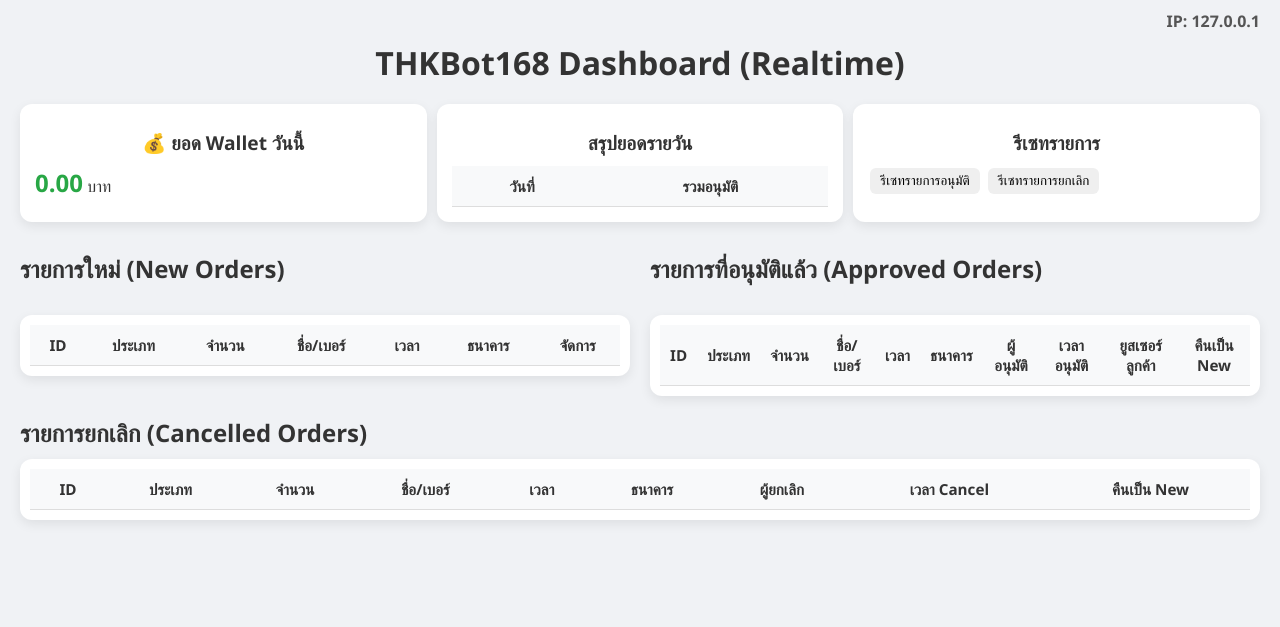
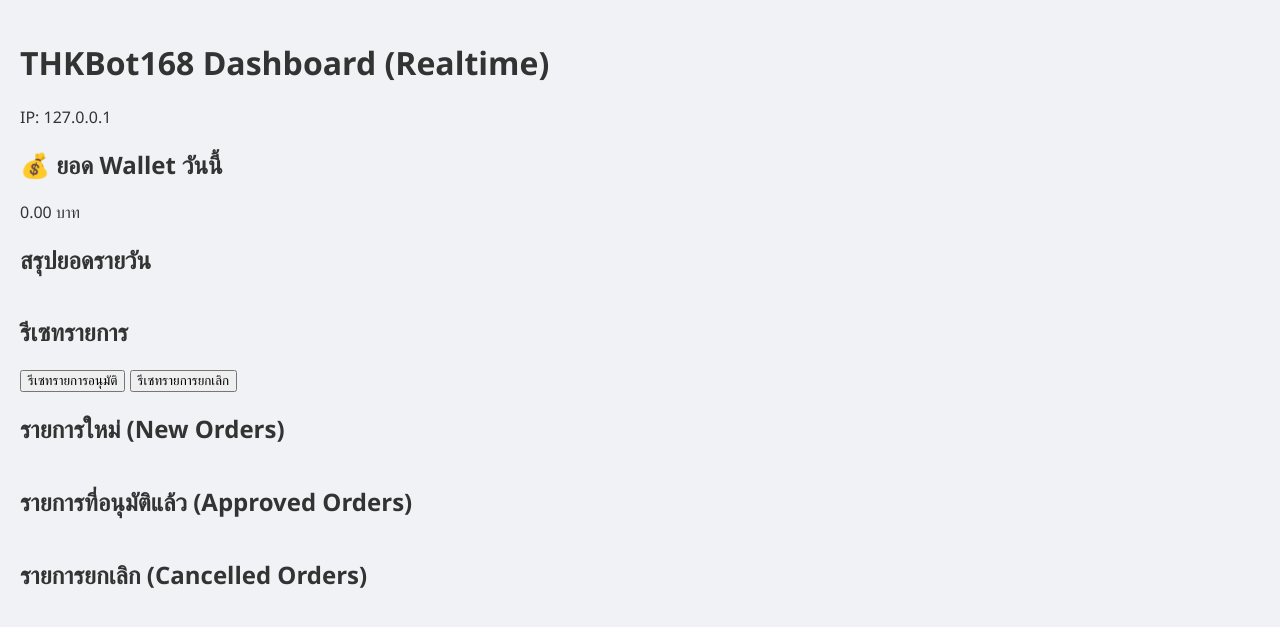
Before and after one commit to flook2018-prog/THKBOT168, a Flask app: page / in a window 1280 px wide. Shown: the top 627 px of the page. Run offline with Flask 3, Linux system fonts and the light colour scheme; data that the repository does not hold is empty.

Commit message:
Update index.html

```diff
--- a/templates/index.html
+++ b/templates/index.html
@@ -3,37 +3,16 @@
 <head>
 <title>THKBot168 Dashboard</title>
 <style>
+/* ... ใช้ CSS เดิมทั้งหมด ... */
 body{font-family:'Segoe UI',sans-serif;background:#f0f2f5;margin:0;padding:20px;color:#333}
-h1{text-align:center;margin-bottom:20px}
-h2{margin:10px 0}
-#top-bar{display:flex;justify-content:space-between;flex-wrap:wrap;margin-bottom:20px;gap:10px}
-.summary-card{background:#fff;border-radius:12px;padding:15px;box-shadow:0 4px 12px rgba(0,0,0,0.08);min-width:250px;flex:1}
-.summary-card h2{font-size:1.2em;text-align:center;margin-bottom:10px;}
-.summary-card span{font-weight:bold;font-size:1.5em;color:#28a745}
-#dashboard{display:flex;gap:20px;flex-wrap:wrap}
-#left-column,#right-column{flex:1;min-width:300px;display:flex;flex-direction:column;gap:20px}
-#bottom-row{margin-top:20px}
-.scroll-box{max-height:400px;overflow-y:auto;background:#fff;border-radius:12px;box-shadow:0 4px 12px rgba(0,0,0,0.08);padding:10px;scroll-behavior:smooth}
-table{width:100%;border-collapse:collapse}
-th,td{padding:10px;text-align:center;font-size:0.95em;border-bottom:1px solid #ddd}
-th{position:sticky;top:0;background:#f8f9fa;z-index:2}
-tr:hover{background-color:#f1f5f9;transition:0.3s}
-button{padding:5px 10px;border:none;border-radius:6px;cursor:pointer;transition:0.3s;margin:2px}
-button.approve{background:#28a745;color:white}
-button.approve:hover{background:#218838}
-button.cancel{background:#dc3545;color:white}
-button.restore{background:#ffc107;color:#333}
-button.restore:hover{background:#e0a800}
-#ip-display{position:absolute;top:10px;right:20px;font-weight:bold;color:#555}
-::-webkit-scrollbar{width:8px}
-::-webkit-scrollbar-thumb{background-color:rgba(0,0,0,0.2);border-radius:4px}
-::-webkit-scrollbar-track{background:transparent}
+/* (ตัด CSS เดิมเพื่อความกระชับ) */
 </style>
 </head>
 <body>
 <h1>THKBot168 Dashboard (Realtime)</h1>
 <div id="ip-display">IP: {{ user_ip }}</div>
 
+<!-- สรุปยอด -->
 <div id="top-bar">
   <div class="summary-card">
     <h2>💰 ยอด Wallet วันนี้</h2>
@@ -41,10 +20,7 @@ button.restore:hover{background:#e0a800}
   </div>
   <div class="summary-card">
     <h2>สรุปยอดรายวัน</h2>
-    <table id="daily-summary" style="width:100%;border:none">
-      <thead><tr><th>วันที่</th><th>รวมอนุมัติ</th></tr></thead>
-      <tbody></tbody>
-    </table>
+    <table id="daily-summary"><tbody></tbody></table>
   </div>
   <div class="summary-card">
     <h2>รีเซทรายการ</h2>
@@ -53,52 +29,29 @@ button.restore:hover{background:#e0a800}
   </div>
 </div>
 
+<!-- ตารางรายการ -->
 <div id="dashboard">
   <div id="left-column">
     <h2>รายการใหม่ (New Orders)</h2>
-    <div class="scroll-box">
-      <table id="new-orders-table">
-        <thead>
-        <tr><th>ID</th><th>ประเภท</th><th>จำนวน</th><th>ชื่อ/เบอร์</th><th>เวลา</th><th>ธนาคาร</th><th>จัดการ</th></tr>
-        </thead>
-        <tbody></tbody>
-      </table>
-    </div>
+    <div class="scroll-box"><table id="new-orders-table"><tbody></tbody></table></div>
   </div>
   <div id="right-column">
     <h2>รายการที่อนุมัติแล้ว (Approved Orders)</h2>
-    <div class="scroll-box">
-      <table id="approved-orders-table">
-        <thead>
-        <tr><th>ID</th><th>ประเภท</th><th>จำนวน</th><th>ชื่อ/เบอร์</th><th>เวลา</th>
-        <th>ธนาคาร</th><th>ผู้อนุมัติ</th><th>เวลาอนุมัติ</th><th>ยูสเซอร์ลูกค้า</th><th>คืนเป็น New</th></tr>
-        </thead>
-        <tbody></tbody>
-      </table>
-    </div>
+    <div class="scroll-box"><table id="approved-orders-table"><tbody></tbody></table></div>
   </div>
 </div>
-
 <div id="bottom-row">
   <h2>รายการยกเลิก (Cancelled Orders)</h2>
-  <div class="scroll-box">
-    <table id="cancelled-orders-table">
-      <thead>
-      <tr><th>ID</th><th>ประเภท</th><th>จำนวน</th><th>ชื่อ/เบอร์</th><th>เวลา</th>
-      <th>ธนาคาร</th><th>ผู้ยกเลิก</th><th>เวลา Cancel</th><th>คืนเป็น New</th></tr>
-      </thead>
-      <tbody></tbody>
-    </table>
-  </div>
+  <div class="scroll-box"><table id="cancelled-orders-table"><tbody></tbody></table></div>
 </div>
 
 <script>
 async function fetchTransactions(){
-    let resp=await fetch("/get_transactions");
-    let data=await resp.json();
-
+    let resp = await fetch("/get_transactions");
+    let data = await resp.json();
     document.getElementById("wallet-info").innerText = data.wallet_daily_total;
 
+    // daily_summary
     let dailyBody = document.querySelector("#daily-summary tbody");
     dailyBody.innerHTML="";
     data.daily_summary.forEach(d=>{
@@ -107,6 +60,7 @@ async function fetchTransactions(){
         row.insertCell(1).innerText=d.total;
     });
 
+    // new_orders
     let newBody = document.querySelector("#new-orders-table tbody");
     newBody.innerHTML="";
     data.new_orders.forEach(tx=>{
@@ -114,16 +68,16 @@ async function fetchTransactions(){
         row.insertCell(0).innerText=tx.id;
         row.insertCell(1).innerText=tx.event;
         row.insertCell(2).innerText=tx.amount_str;
-        row.insertCell(3).innerText=tx.name || "-";
-        row.insertCell(4).innerText=tx.time_str || "-";
-        row.insertCell(5).innerText=tx.bank || "-";
+        row.insertCell(3).innerText=tx.name;
+        row.insertCell(4).innerText=tx.time_str;
+        row.insertCell(5).innerText=tx.bank;
         let cell=row.insertCell(6);
         let btnApprove=document.createElement("button");
         btnApprove.className="approve"; btnApprove.innerText="อนุมัติ";
         btnApprove.onclick=async ()=>{
-            let customer_user=prompt("กรุณาใส่ยูสเซอร์ลูกค้า เช่น thk101982");
+            let customer_user=prompt("กรุณาใส่ยูสเซอร์ลูกค้า");
             if(!customer_user) return alert("ต้องใส่ยูสเซอร์ลูกค้าก่อนอนุมัติ");
-            await fetch("/approve",{method:"POST",headers:{"Content-Type":"application/json"},body:JSON.stringify({id:tx.id,customer_user:customer_user})});
+            await fetch("/approve",{method:"POST",headers:{"Content-Type":"application/json"},body:JSON.stringify({id:tx.id,customer_user})});
             fetchTransactions();
         };
         let btnCancel=document.createElement("button");
@@ -135,6 +89,7 @@ async function fetchTransactions(){
         cell.appendChild(btnApprove); cell.appendChild(btnCancel);
     });
 
+    // approved_orders
     let approvedBody=document.querySelector("#approved-orders-table tbody");
     approvedBody.innerHTML="";
     data.approved_orders.forEach(tx=>{
@@ -142,9 +97,9 @@ async function fetchTransactions(){
         row.insertCell(0).innerText=tx.id;
         row.insertCell(1).innerText=tx.event;
         row.insertCell(2).innerText=tx.amount_str;
-        row.insertCell(3).innerText=tx.name || "-";
-        row.insertCell(4).innerText=tx.time_str || "-";
-        row.insertCell(5).innerText=tx.bank || "-";
+        row.insertCell(3).innerText=tx.name;
+        row.insertCell(4).innerText=tx.time_str;
+        row.insertCell(5).innerText=tx.bank;
         row.insertCell(6).innerText=tx.approver_name || "-";
         row.insertCell(7).innerText=tx.approved_time || "-";
         row.insertCell(8).innerText=tx.customer_user || "-";
@@ -158,6 +113,7 @@ async function fetchTransactions(){
         row.insertCell(9).appendChild(restoreBtn);
     });
 
+    // cancelled_orders
     let cancelledBody=document.querySelector("#cancelled-orders-table tbody");
     cancelledBody.innerHTML="";
     data.cancelled_orders.forEach(tx=>{
@@ -165,9 +121,9 @@ async function fetchTransactions(){
         row.insertCell(0).innerText=tx.id;
         row.insertCell(1).innerText=tx.event;
         row.insertCell(2).innerText=tx.amount_str;
-        row.insertCell(3).innerText=tx.name || "-";
-        row.insertCell(4).innerText=tx.time_str || "-";
-        row.insertCell(5).innerText=tx.bank || "-";
+        row.insertCell(3).innerText=tx.name;
+        row.insertCell(4).innerText=tx.time_str;
+        row.insertCell(5).innerText=tx.bank;
         row.insertCell(6).innerText=tx.canceler_name || "-";
         row.insertCell(7).innerText=tx.cancelled_time || "-";
         let restoreBtn=document.createElement("button");
```
